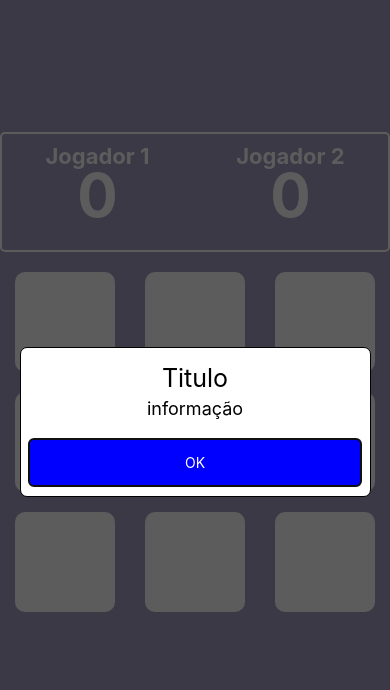
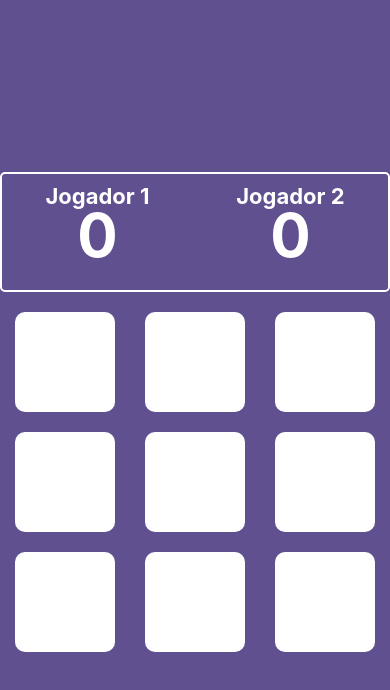
Before and after one commit to anderood/tic-tac-toe, a React Native app: screen /Dashboard in a window 390 px wide. Shown: the top 690 px of the page. Built offline with nearby package versions, Linux system fonts and the light colour scheme.

Commit message:
ajustando Modal para a exbição

```diff
--- a/src/components/ViewModal/Index.tsx
+++ b/src/components/ViewModal/Index.tsx
@@ -12,7 +12,7 @@ export function ViewModal( { title, information, visible }: ViewModalProps){
     return(
         <View>
             <Modal
-                visible={true}
+                visible={visible}
                 animationType={'fade'}
                 transparent={true}
                 >
@@ -22,23 +22,42 @@ export function ViewModal( { title, information, visible }: ViewModalProps){
                         <Title>{title}</Title>
                         <InfoText>{information}</InfoText>
                     </InformationView>
+                    <View style={{flexDirection: "row"}}>
+
                     <TouchableOpacity
-                        activeOpacity={0.9}
+                        // activeOpacity={0.9}
                         style={{
-                            width: '95%',
+                            width: '45%',
                             borderRadius: 0,
                             alignItems: 'center',
                             justifyContent: 'center',
-                            backgroundColor: 'blue',
-                            borderColor: '#ddd',
+                            backgroundColor: '#ffeb3b',
+                            // borderColor: '#ddd',
                             borderBottomWidth: 0,
-                            borderRadius: 5,
+                            // borderRadius: 5,
+                            bottom: 0,
+                            marginBottom: 10,
+                            margin: 10,
+                        }}>
+                        <Text style={{color: 'black', margin: 15}}>Voltar</Text>
+                    </TouchableOpacity>
+                    <TouchableOpacity
+                        // activeOpacity={0.9}
+                        style={{
+                            width: '45%',
+                            borderRadius: 0,
+                            alignItems: 'center',
+                            justifyContent: 'center',
+                            backgroundColor: '#ffeb3b',
+                            borderBottomWidth: 0,
+                            // borderRadius: 5,
                             bottom: 0,
                             marginBottom: 10,
                             marginTop: 10,
                         }}>
-                        <Text style={{color: 'white', margin: 15}}>OK</Text>
+                        <Text style={{color: 'black', margin: 15}}>Jogar Novamente</Text>
                     </TouchableOpacity>
+                    </View>
                 </Section>
             </Container>
             </Modal>
--- a/src/components/ViewModal/styles.ts
+++ b/src/components/ViewModal/styles.ts
@@ -9,10 +9,11 @@ export const Container = styled.View`
 
 export const Section = styled.View`
     align-items: center;
-    background-color: #fff;
+    background-color: #605090;
     width: 90%;
     border-width: 1px;
     border-radius: 7px;
+    border: #FFF;
 `;
 
 export const InformationView = styled.View`
@@ -20,13 +21,15 @@ export const InformationView = styled.View`
     align-items: center;
     margin: 10px;
 
-`;
+    `;
 
 export const Title = styled.Text`
     font-size: 25px;
     margin-top: 5px;
-`;
+    color: #FFF;
+    `;
 export const InfoText = styled.Text`
     font-size: 18px;
     margin-top: 5px;
+    color: #FFF;
 `;
--- a/src/pages/Dashboard/index.tsx
+++ b/src/pages/Dashboard/index.tsx
@@ -22,6 +22,7 @@ export function Dashboard(){
     const [ changeplayer, setChangeplayer ] = useState(true);
     const [ players, setPlayers ] = useState(InitialPlayers);
     const [ scores, setScores ] = useState([0,0]);
+    const [ isOpen, setIsOpen ] = useState(false);
 
     const winner = [
         [0,1,2],
@@ -90,7 +91,8 @@ export function Dashboard(){
                 changeScores[Number(changeplayer)] +=1;
 
                 setScores(changeScores)
-                !changeplayer ? alert('Jogador 1 Ganhou') : alert('Jogador 2 Ganhou')
+                // !changeplayer ? alert('Jogador 1 Ganhou') : alert('Jogador 2 Ganhou')
+                setIsOpen(true)
 
                 return true
             }
@@ -142,14 +144,8 @@ export function Dashboard(){
                 }
 
             </Main>
-            <ViewModal title="Titulo" information="informação" visible={true} transparent={true}/>
-            <Footer>
-                {/* <Button
-                    title="Reset"
-                    disabled={false}
-                    // onPress={handleReset}
-                /> */}
-            </Footer>
+            <ViewModal title="Atenção!" information={ !changeplayer ? 'Ponto para Jogador 1' : 'Ponto para Jogador 2'} visible={isOpen}/>
+
         </Container>
     );
 }
```
